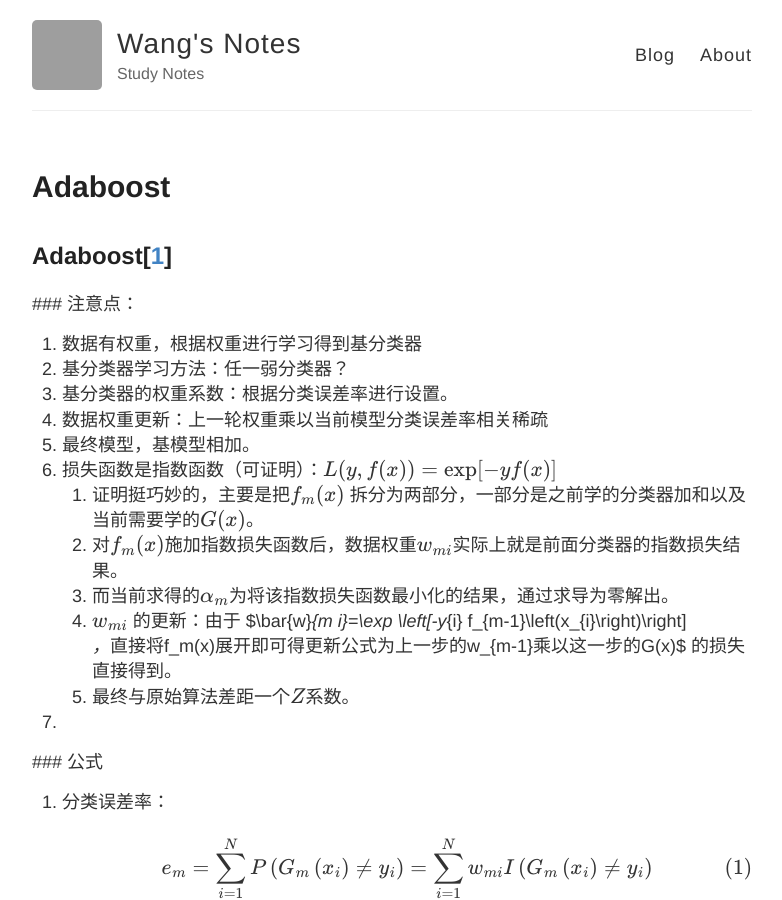
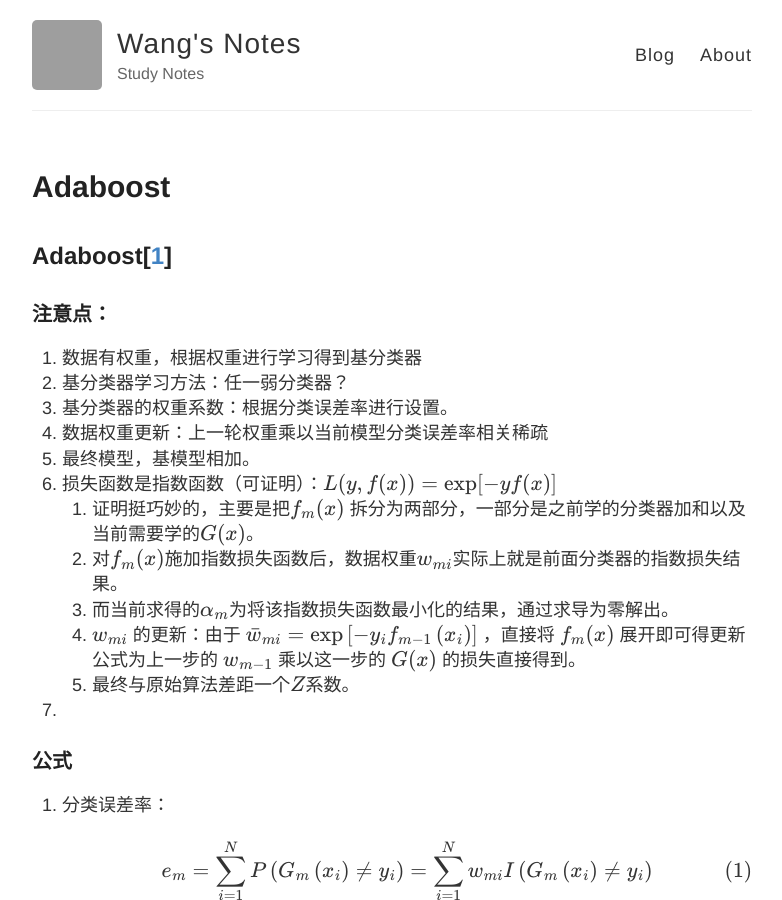
Before and after one commit to WangHexie/notes, a Jekyll site: the page built from _posts/machine-learning/2022-4-26-adaboost.md, in a window 1280 px wide and 900 px high. Shown: the whole window, without its empty margins (248-1030 px from the left). Built offline with Jekyll 4.4.1, drawn with Linux system fonts in a browser that asks for light colours; comment, search, counter and statistics services are not loaded; grey boxes are pictures that could not be loaded.

Commit message:
[update] style

```diff
--- a/_posts/machine-learning/2022-4-26-adaboost.md
+++ b/_posts/machine-learning/2022-4-26-adaboost.md
@@ -4,7 +4,7 @@ title: Adaboost
 ---
 
 ## Adaboost[[^1]]
-  ### 注意点：
+### 注意点：
   1. 数据有权重，根据权重进行学习得到基分类器
   2. 基分类器学习方法：任一弱分类器？
   3. 基分类器的权重系数：根据分类误差率进行设置。
@@ -14,11 +14,11 @@ title: Adaboost
      1. 证明挺巧妙的，主要是把$f_m(x)$ 拆分为两部分，一部分是之前学的分类器加和以及当前需要学的$G(x)$。
      2. 对$f_m(x)$施加指数损失函数后，数据权重$w_{mi}$实际上就是前面分类器的指数损失结果。
      3. 而当前求得的$\alpha_m$为将该指数损失函数最小化的结果，通过求导为零解出。
-     4. $w_{mi}$ 的更新：由于 $\bar{w}_{m i}=\exp \left[-y_{i} f_{m-1}\left(x_{i}\right)\right]$ ，直接将 $f_m(x)$ 展开即可得更新公式为上一步的 $w_{m-1}$ 乘以这一步的 $G(x)$ 的损失直接得到。
+     4. $w_{mi}$ 的更新：由于 $$\bar{w}_{m i}=\exp \left[-y_{i} f_{m-1}\left(x_{i}\right)\right]$$ ，直接将 $f_m(x)$ 展开即可得更新公式为上一步的 $w_{m-1}$ 乘以这一步的 $G(x)$ 的损失直接得到。
      5. 最终与原始算法差距一个$Z$系数。
   7.
 
-  ### 公式
+### 公式
   1. 分类误差率：
 
       $$
```
